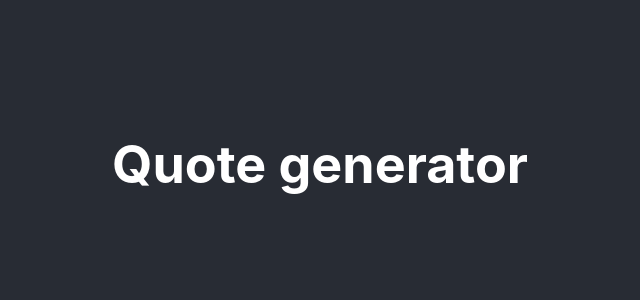
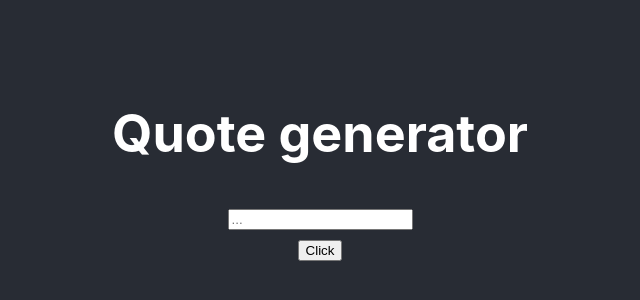
Before and after one commit to seansampel/quote-generator, a React (Create React App) app: page / in a window 1280 px wide. Shown: the part 236-536 px from the top of the page, without its empty margins (320-960 px from the left). Built offline with nearby package versions, Linux system fonts and the light colour scheme.

Commit message:
add button and form

```diff
--- a/src/App.js
+++ b/src/App.js
@@ -7,6 +7,13 @@ function App() {
 
         <p>
           <h1>Quote generator</h1>
+          <form>
+          <input
+            className="form button"
+            placeholder="..."
+            />
+          </form>
+          <button className="seachButton">Click</button>
         </p>
 
       </header>
```
